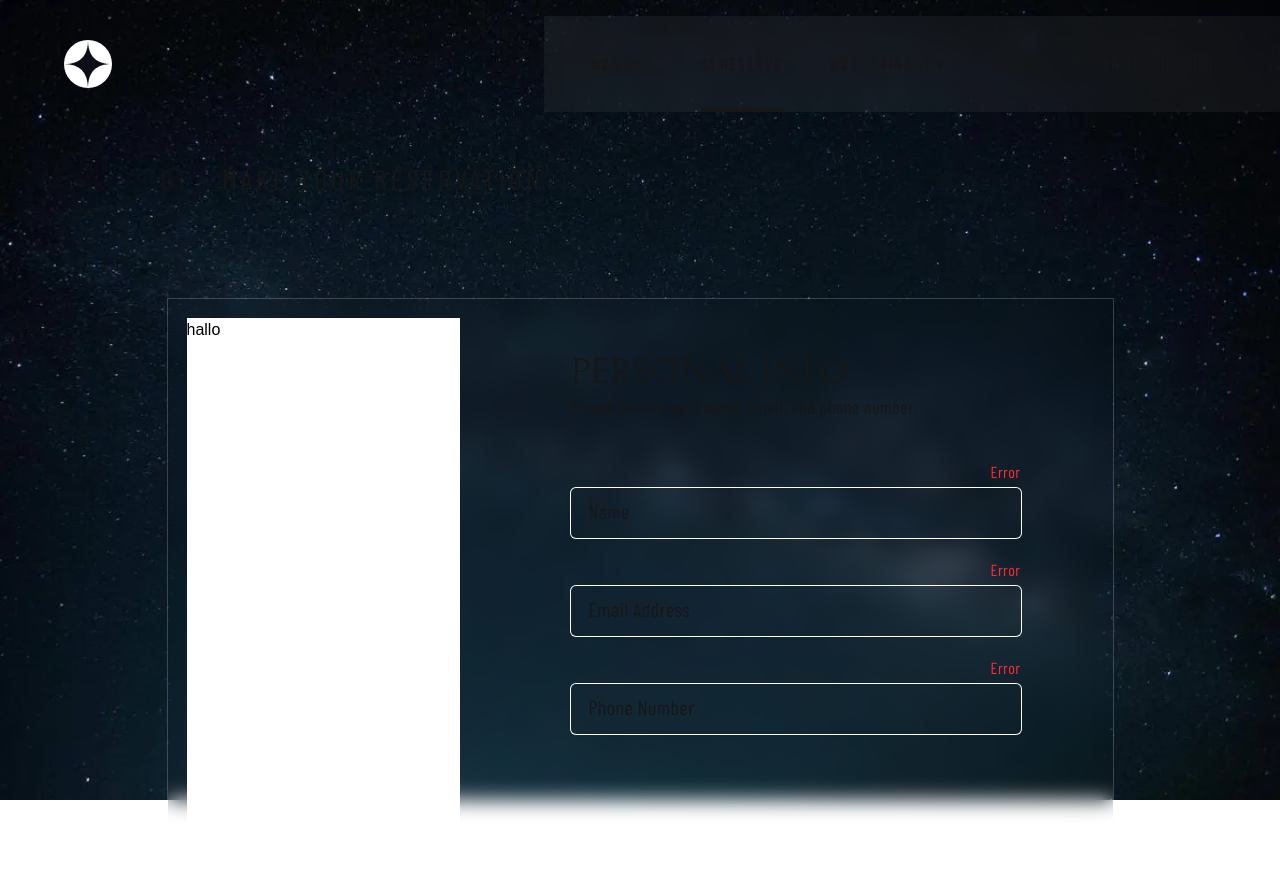
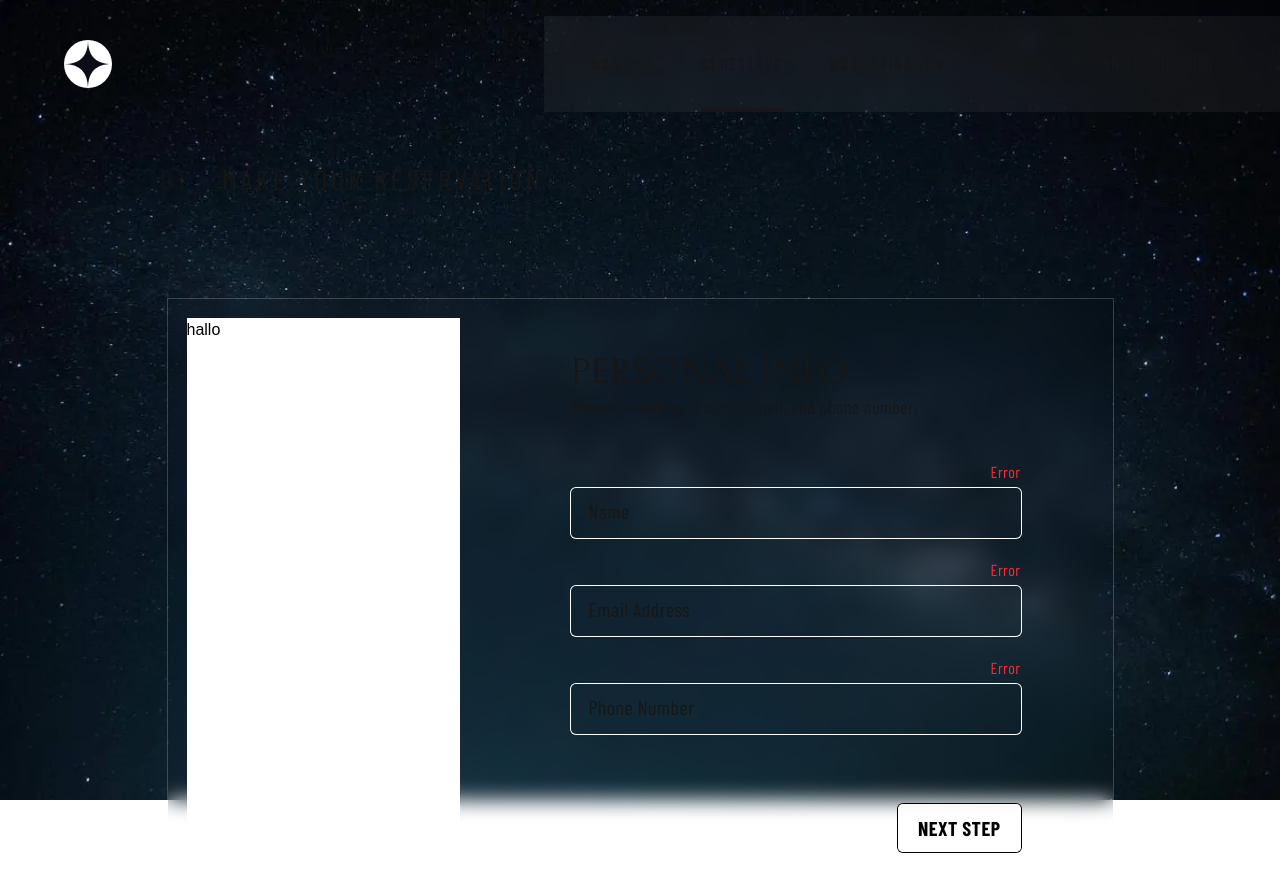
Before and after one commit to ozematt/Space-tourism_Next.js, a Next.js app: page /reserve in a window 1280 px wide. Shown: the top 892 px of the page. Built offline with nearby package versions, Linux system fonts and the light colour scheme.

Commit message:
added button

```diff
--- a/src/components/Reservation.tsx
+++ b/src/components/Reservation.tsx
@@ -6,18 +6,24 @@ const Reservation = () => {
       <div className="m-[19px] w-full max-w-[273px] bg-white">
         <p className="text-black">hallo</p>
       </div>
-      <div className="mx-auto w-full max-w-[450px] pt-[54px]">
+      <div className="mx-auto w-full max-w-[450px] py-[54px]">
         <div>
           <h3 className="font-bellefair text-4xl uppercase">Personal Info</h3>
           <p className="font-barlow-condensed text-lg tracking-[0.5px]">
             Please provide your name, email, and phone number.
           </p>
         </div>
-        {/* INPUTS */}
+
         <div className="mt-[67px] space-y-12">
           <InputTextField id="name" placeholder="Name" />
           <InputTextField id="email" placeholder="Email Address" />
           <InputTextField id="phone" placeholder="Phone Number" />
+        </div>
+        <div className="flex w-full justify-end pt-[70px]">
+          <div className="my-auto w-full border-t-1 border-white/50" />
+          <button className="font-barlow-condensed shrink-0 rounded-[5px] bg-white/90 px-5 py-2.5 text-xl font-bold tracking-[.5px] text-black uppercase ring-1">
+            next step
+          </button>
         </div>
       </div>
     </div>
```
